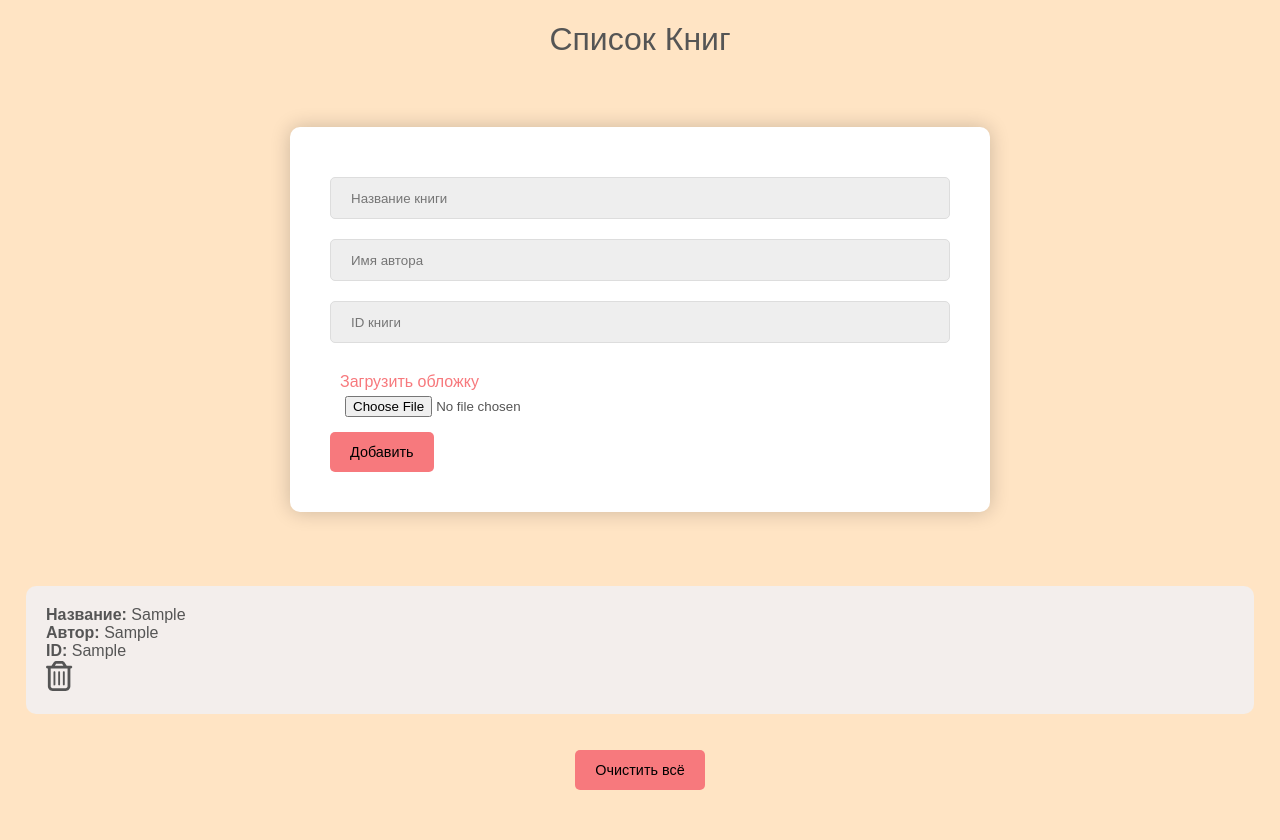
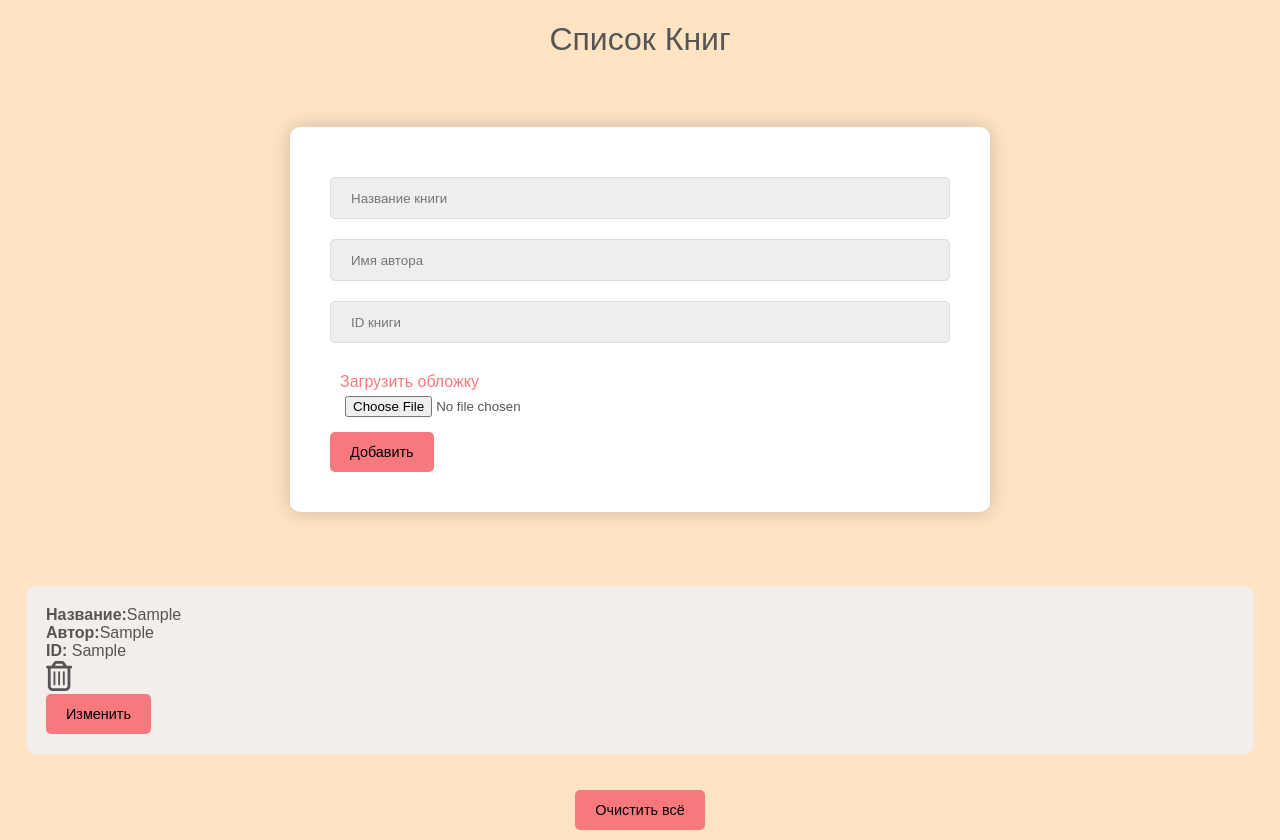
Before and after one commit to dinosavr17/demo-page, a React (Create React App) app: page / in a window 1280 px wide. Both pictures are taken after typing "Sample", "Sample", "Sample" into the empty fields and a click on the button "Добавить". Built offline with nearby package versions, Linux system fonts and the light colour scheme.

Commit message:
Editing Book Fields

```diff
--- a/src/CreateBooks.js
+++ b/src/CreateBooks.js
@@ -2,6 +2,7 @@ import React,{useState, useEffect} from 'react'
 import styled, { createGlobalStyle, css } from "styled-components";
 import { FontAwesomeIcon } from '@fortawesome/react-fontawesome'
 import {faTrashCan} from "@fortawesome/free-regular-svg-icons";
+import {faPenAlt} from "@fortawesome/free-solid-svg-icons";
 
 const GlobalStyle = createGlobalStyle`
   html {
@@ -183,6 +184,42 @@ export const CreateBooks = () => {
     useEffect(()=>{
         localStorage.setItem('books',JSON.stringify(books));
     },[books])
+    const handleChangeId=(bookId)=>{
+        const filteredBooks=books.filter((element)=>{
+        let editBtn = document.getElementById('editBtn');
+        let editables = document.querySelectorAll('#title, #author, #bookId');
+        if (!editables[0].isContentEditable) {
+            editables[0].contentEditable = 'true';
+            editables[1].contentEditable = 'true';
+            editables[2].contentEditable = 'true';
+            editBtn.innerHTML = 'Save Changes';
+            editBtn.style.backgroundColor = '#6F9';
+        }
+        else {
+            // выключаем режим редактирования
+            editables[0].contentEditable = 'false';
+            editables[1].contentEditable = 'false';
+            editables[2].contentEditable = 'false';
+            // изменяем текст и цвет кнопки
+            editBtn.innerHTML = 'Enable Editing';
+            editBtn.style.backgroundColor = '#ffcc00';
+            // сохраняем данные в localStorage
+            for (let i = 0; i < editables.length; i++) {
+                localStorage.setItem(editables[i].getAttribute('id'), editables[i].innerHTML);
+            }
+            const newBookId = JSON.stringify(localStorage.getItem('bookId'))
+            element.bookId = newBookId.replace(/['"]+/g, '');
+            const newBookTitle = JSON.stringify(localStorage.getItem('title'))
+            element.title = newBookTitle.replace(/['"]+/g, '');
+            const newBookAuthor = JSON.stringify(localStorage.getItem('author'))
+            element.author = newBookAuthor.replace(/['"]+/g, '');
+        }
+        return element;
+    })
+    // var oldItems = JSON.parse(localStorage.getItem('books'))
+    // console.log(books.map((book) => (book.bookId)));
+        setbooks(filteredBooks);
+    }
     return (
         <Container>
         <>
@@ -225,16 +262,18 @@ export const CreateBooks = () => {
                                             <Image src={book.cover} />
                                             <Details>
                                                 <BookTitle>
-                                                    <b>Название:</b> {book.title}
+                                                    <b>Название:</b>
+                                                    <span id='title'>{book.title}</span>
                                                 </BookTitle>
                                                 <BookAuthor>
-                                                    <b>Автор:</b> {book.author}
+                                                    <b>Автор:</b><span id='author'>{book.author}</span>
                                                 </BookAuthor>
                                                 <BookId>
-                                                    <b>ID:</b> {book.bookId}
+                                                    <b>ID:</b> <span id='bookId'>{book.bookId}</span>
                                                 </BookId>
                                                 <ProductPrice>
                                                     <FontAwesomeIcon onClick={(event)=>handleDeleteBook(event,book.bookId)} icon={faTrashCan}/>
+                                                    <StyledButton  id="editBtn" onClick={()=>handleChangeId(book.bookId)}>Изменить</StyledButton>
                                                 </ProductPrice>
                                             </Details>
                                         </BookDetail>
```
